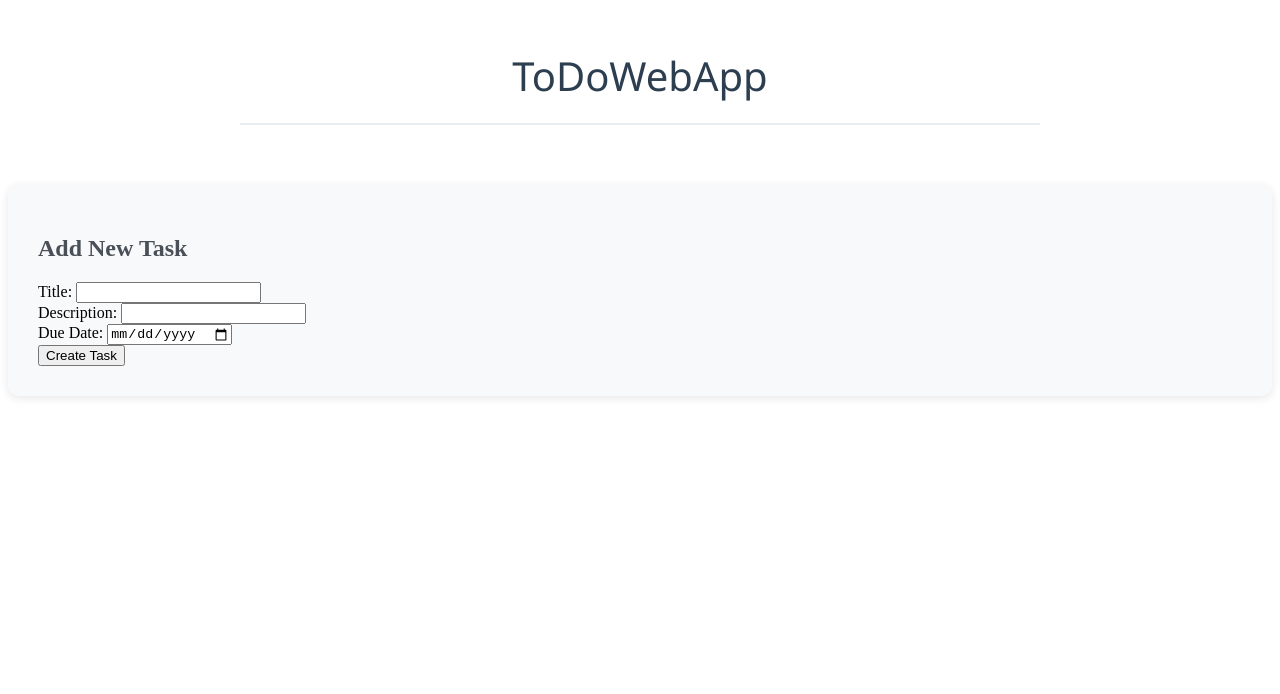
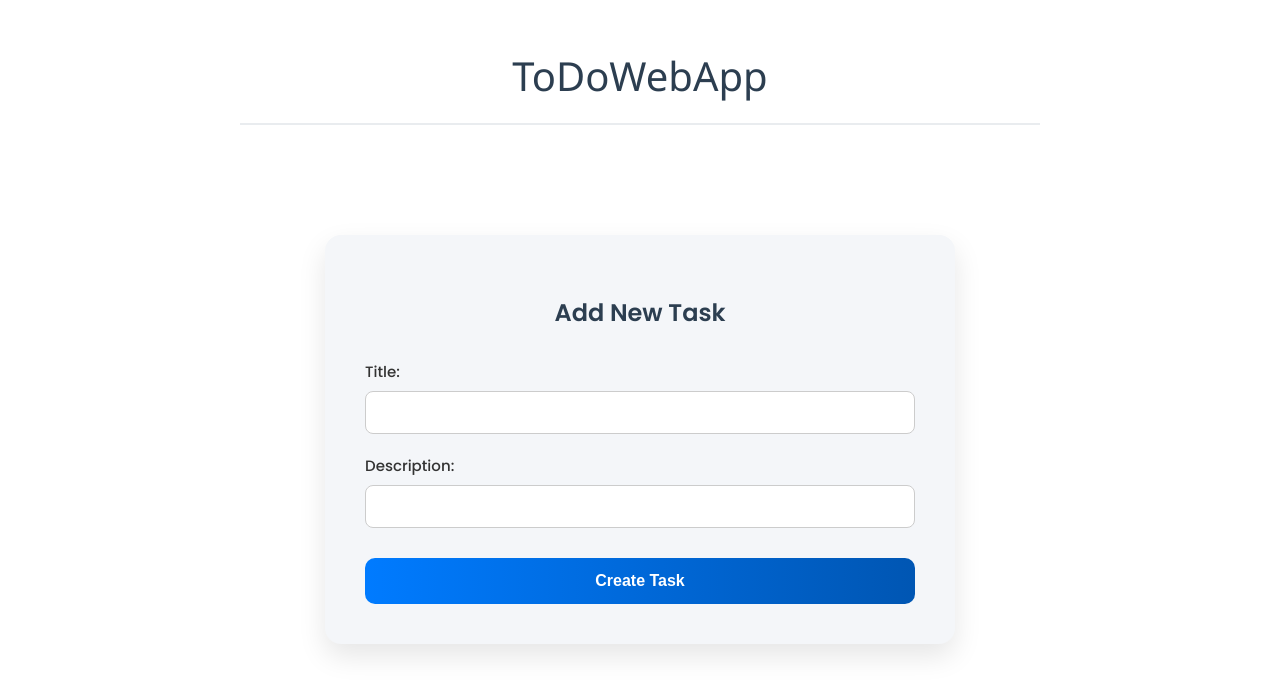
Before and after one commit to MadhukaJS/To-do-APP, an Angular app in the folder frontend/ToDoWebApp/: page /app-task-form in a window 1280 px wide. Shown: the top 694 px of the page. Built offline with nearby package versions, Linux system fonts and the light colour scheme.

Commit message:
task reate works

```diff
--- a/frontend/ToDoWebApp/src/app/component/task-form/task-form/task-form.component.css
+++ b/frontend/ToDoWebApp/src/app/component/task-form/task-form/task-form.component.css
@@ -1,84 +1,70 @@
-/* src/app/components/task-form/task-form.component.css */
 .create-task-section {
-  background: #f8f9fa;
-  padding: 30px;
-  border-radius: 10px;
-  box-shadow: 0 2px 10px rgba(0,0,0,0.1);
-  margin-bottom: 30px;
+  max-width: 550px;
+  margin: 50px auto;
+  padding: 40px;
+  background: #f4f6f9;
+  border-radius: 16px;
+  box-shadow: 0 12px 28px rgba(0, 0, 0, 0.1);
+  font-family: 'Poppins', sans-serif;
 }
 
 .create-task-section h2 {
-  color: #495057;
-  margin-bottom: 20px;
-  font-size: 1.5rem;
+  text-align: center;
+  margin-bottom: 30px;
+  color: #2c3e50;
 }
 
-.task-form {
-  display: flex;
-  flex-direction: column;
-  gap: 20px;
-}
-
+/* Wrap label + input */
 .form-group {
   display: flex;
   flex-direction: column;
+  margin-bottom: 20px;
 }
 
-.form-group label {
-  font-weight: 600;
+label {
   margin-bottom: 8px;
-  color: #495057;
+  font-weight: 500;
+  font-size: 15px;
+  color: #333;
 }
 
-.form-control {
-  padding: 12px;
-  border: 2px solid #dee2e6;
-  border-radius: 6px;
-  font-size: 14px;
-  transition: border-color 0.3s ease;
+input[type="text"],
+input[type="date"] {
+  padding: 12px 14px;
+  border: 1px solid #ccc;
+  border-radius: 8px;
+  font-size: 15px;
+  background-color: #fff;
+  transition: border 0.3s;
 }
 
-.form-control:focus {
+input:focus {
+  border-color: #007bff;
   outline: none;
-  border-color: #007bff;
-  box-shadow: 0 0 0 3px rgba(0,123,255,0.1);
+  box-shadow: 0 0 0 3px rgba(0, 123, 255, 0.15);
 }
 
-.error-message {
-  background-color: #f8d7da;
-  color: #721c24;
-  padding: 12px;
-  border-radius: 6px;
-  border: 1px solid #f5c6cb;
-  font-weight: 500;
+button[type="submit"] {
+  width: 100%;
+  padding: 14px;
+  font-size: 16px;
+  font-weight: 600;
+  color: white;
+  background: linear-gradient(90deg, #007bff, #0056b3);
+  border: none;
+  border-radius: 10px;
+  cursor: pointer;
+  margin-top: 10px;
+  transition: background 0.3s ease;
 }
 
-.btn {
-  padding: 12px 24px;
-  border: none;
-  border-radius: 6px;
-  font-size: 14px;
-  font-weight: 600;
-  cursor: pointer;
-  transition: all 0.3s ease;
-  text-transform: uppercase;
-  letter-spacing: 0.5px;
+button:hover {
+  background: linear-gradient(90deg, #0056b3, #003f8a);
 }
 
-.btn-primary {
-  background-color: #007bff;
-  color: white;
+@media (max-width: 600px) {
+  .create-task-section {
+    margin: 30px 20px;
+    padding: 30px 20px;
+  }
 }
-
-.btn-primary:hover {
-  background-color: #0056b3;
-  transform: translateY(-2px);
-  box-shadow: 0 4px 8px rgba(0,123,255,0.3);
-}
-
-.btn-primary:disabled {
-  opacity: 0.6;
-  cursor: not-allowed;
-  transform: none;
-  box-shadow: none;
-}
--- a/frontend/ToDoWebApp/src/app/component/task-form/task-form/task-form.component.html
+++ b/frontend/ToDoWebApp/src/app/component/task-form/task-form/task-form.component.html
@@ -1,42 +1,21 @@
-<!-- src/app/components/task-form/task-form.component.html -->
 <div class="create-task-section">
   <h2>Add New Task</h2>
-  <!-- <form (ngSubmit)="onSubmit()" #taskForm="ngForm" class="task-form">
+  <form (ngSubmit)="onSubmit()">
     <div class="form-group">
-      <label for="title">Title *</label>
-      <input
-        type="text"
-        id="title"
-        name="title"
-        required
-        maxlength="255"
-        class="form-control"
-        placeholder="Enter task title">
+      <label for="title">Title:</label>
+      <input id="title" [(ngModel)]="task.title" name="title" required type="text" />
     </div>
 
     <div class="form-group">
-      <label for="description">Description</label>
-      <textarea
-        id="description"
-        name="description"
-        maxlength="1000"
-        class="form-control"
-        rows="3"
-        placeholder="Enter task description (optional)"></textarea>
+      <label for="description">Description:</label>
+      <input id="description" [(ngModel)]="task.description" name="description" type="text" />
     </div>
 
-    <button
-      type="submit"
-      [disabled]="!taskForm.form.valid"
-      class="btn btn-primary">
-      Add Task
-    </button>
-  </form> -->
-  <form (ngSubmit)="onSubmit()">
-  <label>Title: <input [(ngModel)]="task.title" name="title" required /></label><br />
-  <label>Description: <input [(ngModel)]="task.description" name="description" /></label><br />
-  <label>Due Date: <input type="date" [(ngModel)]="task.dueDate" name="dueDate" /></label><br />
-  <button type="submit">Create Task</button>
-</form>
+    <!-- <div class="form-group">
+      <label for="dueDate">Due Date:</label>
+      <input id="dueDate" type="date" [(ngModel)]="task.dueDate" name="dueDate" />
+    </div> -->
 
+    <button type="submit">Create Task</button>
+  </form>
 </div>
--- a/frontend/ToDoWebApp/src/app/component/task-form/task-form/task-form.component.ts
+++ b/frontend/ToDoWebApp/src/app/component/task-form/task-form/task-form.component.ts
@@ -2,12 +2,11 @@ import { Component } from '@angular/core';
 import { FormsModule } from '@angular/forms';
 import { CommonModule } from '@angular/common';
 import { TaskServiceService , CreateTaskRequest } from '../../../services/task-service.service';
-import { HttpClientModule } from '@angular/common/http';
 
 @Component({
   selector: 'app-task-form',
   standalone: true,
-  imports: [CommonModule, FormsModule,HttpClientModule],
+  imports: [CommonModule, FormsModule],
   templateUrl: './task-form.component.html',
   styleUrl: './task-form.component.css'
 })
@@ -18,10 +17,10 @@ export class TaskFormComponent {
     description: '',
     dueDate: ''
   };
- constructor(private taskService: TaskServiceService) {}
+ constructor(private TaskServiceService: TaskServiceService) {}
 
   onSubmit() {
-    this.taskService.createTask(this.task).subscribe({
+    this.TaskServiceService.createTask(this.task).subscribe({
       next: (response) => {
         console.log('Task created:', response);
         // Optionally reset the form or navigate
--- a/frontend/ToDoWebApp/src/app/services/task-service.service.ts
+++ b/frontend/ToDoWebApp/src/app/services/task-service.service.ts
@@ -2,12 +2,10 @@ import { Injectable } from '@angular/core';
 import { HttpClient } from '@angular/common/http';
 import { Observable } from 'rxjs';
 
-// Define the request and response types
 export interface CreateTaskRequest {
   title: string;
   description: string;
   dueDate?: string;
-  // Add any additional fields from your backend DTO
 }
 
 export interface Task {
@@ -22,10 +20,10 @@ export interface Task {
   providedIn: 'root'
 })
 export class TaskServiceService {
-private apiUrl = 'http://localhost:8080/api/tasks/create';
+private apiUrl = 'http://localhost:8080/api/tasks';
   constructor(private http: HttpClient) { }
 
     createTask(request: CreateTaskRequest): Observable<Task> {
-    return this.http.post<Task>(this.apiUrl, request);
+    return this.http.post<Task>(`${this.apiUrl}/create`, request);
   }
 }
--- a/frontend/ToDoWebApp/src/index.html
+++ b/frontend/ToDoWebApp/src/index.html
@@ -1,8 +1,9 @@
 <!doctype html>
 <html lang="en">
 <head>
+  <link href="https://fonts.googleapis.com/css2?family=Poppins:wght@400;500;600&display=swap" rel="stylesheet">
   <meta charset="utf-8">
-  <title>ToDoWebApp</title>
+  <title>To Do App</title>
   <base href="/">
   <meta name="viewport" content="width=device-width, initial-scale=1">
   <link rel="icon" type="image/x-icon" href="favicon.ico">
--- a/frontend/ToDoWebApp/src/main.ts
+++ b/frontend/ToDoWebApp/src/main.ts
@@ -8,7 +8,8 @@ import { routes } from './app/app.routes';
 
 bootstrapApplication(AppComponent,{
   providers: [
-    provideHttpClient(),       // <-- THIS FIXES YOUR ISSUE
-    provideRouter(routes)      // if you're using routing
+    provideRouter(routes) ,
+    provideHttpClient()
+
   ]
 } );
```
